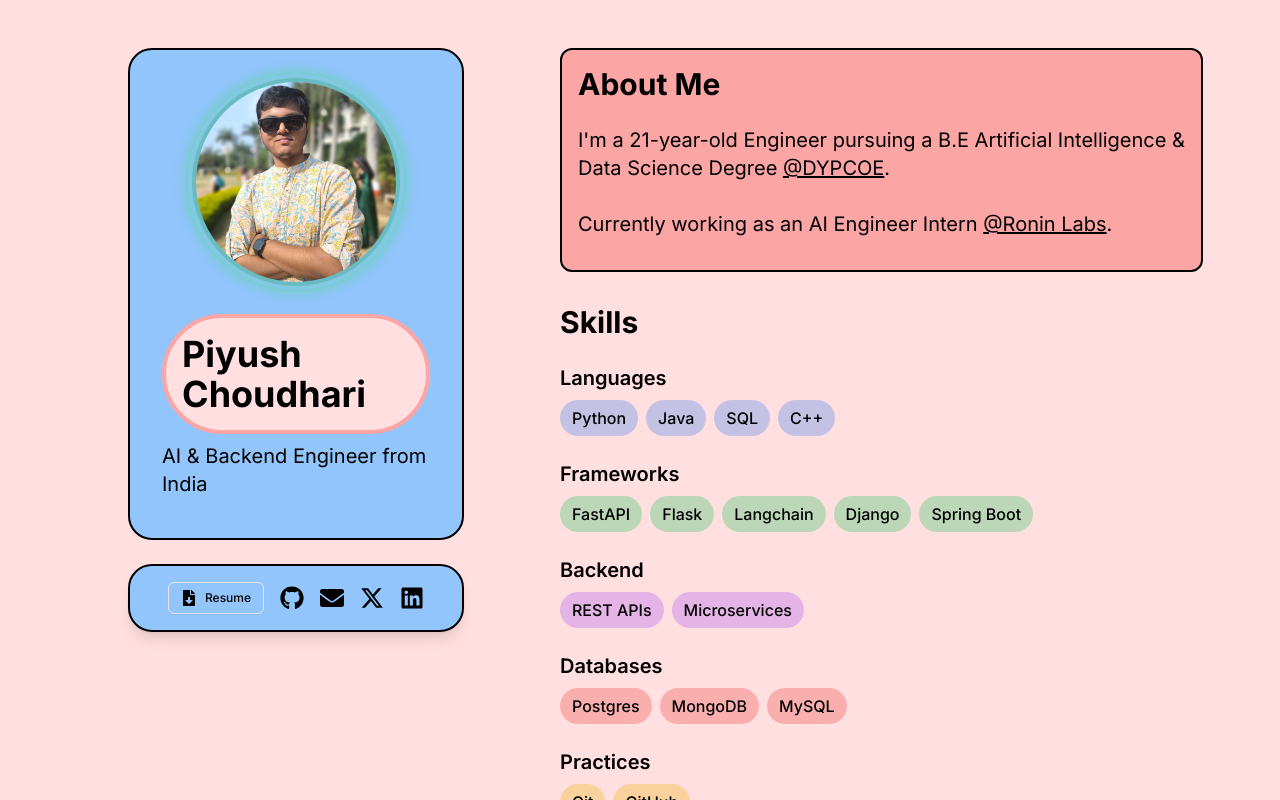
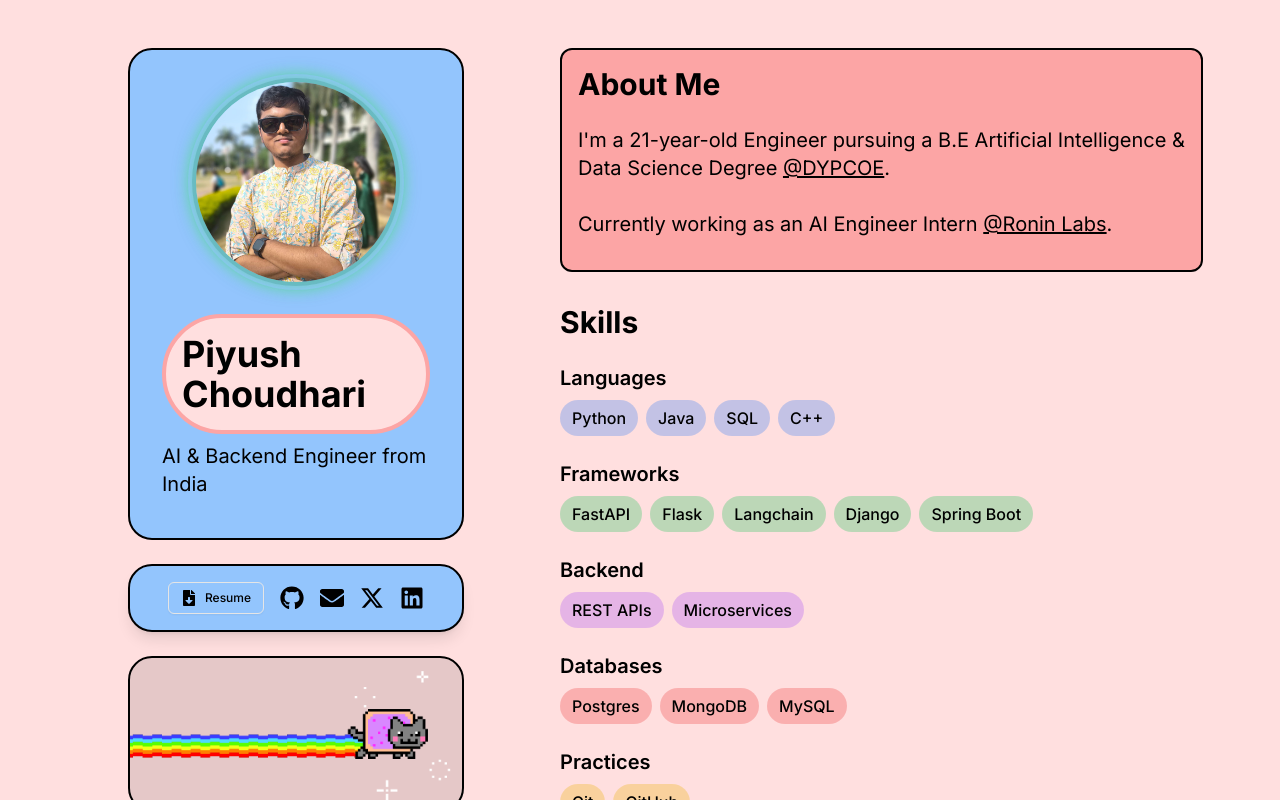
Before and after one commit to capybara-brain346/personal-website, a Next.js app: page / in a window 1280 px wide. Built offline with nearby package versions, Linux system fonts and the light colour scheme.

Commit message:
Update page.tsx

```diff
--- a/src/app/page.tsx
+++ b/src/app/page.tsx
@@ -22,12 +22,25 @@ export default function Home() {
             <div className="mt-6">
               <SocialLinks />
             </div>
+            <div className="mt-6">
+              <div className="border-2 border-black rounded-3xl overflow-hidden bg-black bg-opacity-10">
+                <Image
+                  src="/nyan-cat.gif"
+                  alt="Nyan Cat"
+                  width={0}
+                  height={0}
+                  sizes="100vw"
+                  className="w-full h-auto rounded-3xl"
+                  priority
+                />
+              </div>
+            </div>
+            <About />
+            <Skills />
+            <Experience />
+            <Education />
+            <Projects />
           </div>
-          <About />
-          <Skills />
-          <Experience />
-          <Education />
-          <Projects />
         </main>
       </div>
 
@@ -39,6 +52,19 @@ export default function Home() {
             <Header />
             <div className="mt-6">
               <SocialLinks />
+            </div>
+            <div className="mt-6">
+              <div className="border-2 border-black rounded-3xl overflow-hidden bg-black bg-opacity-10">
+                <Image
+                  src="/nyan-cat.gif"
+                  alt="Nyan Cat"
+                  width={0}
+                  height={0}
+                  sizes="100vw"
+                  className="w-full h-auto rounded-3xl"
+                  priority
+                />
+              </div>
             </div>
           </div>
         </div>
```
